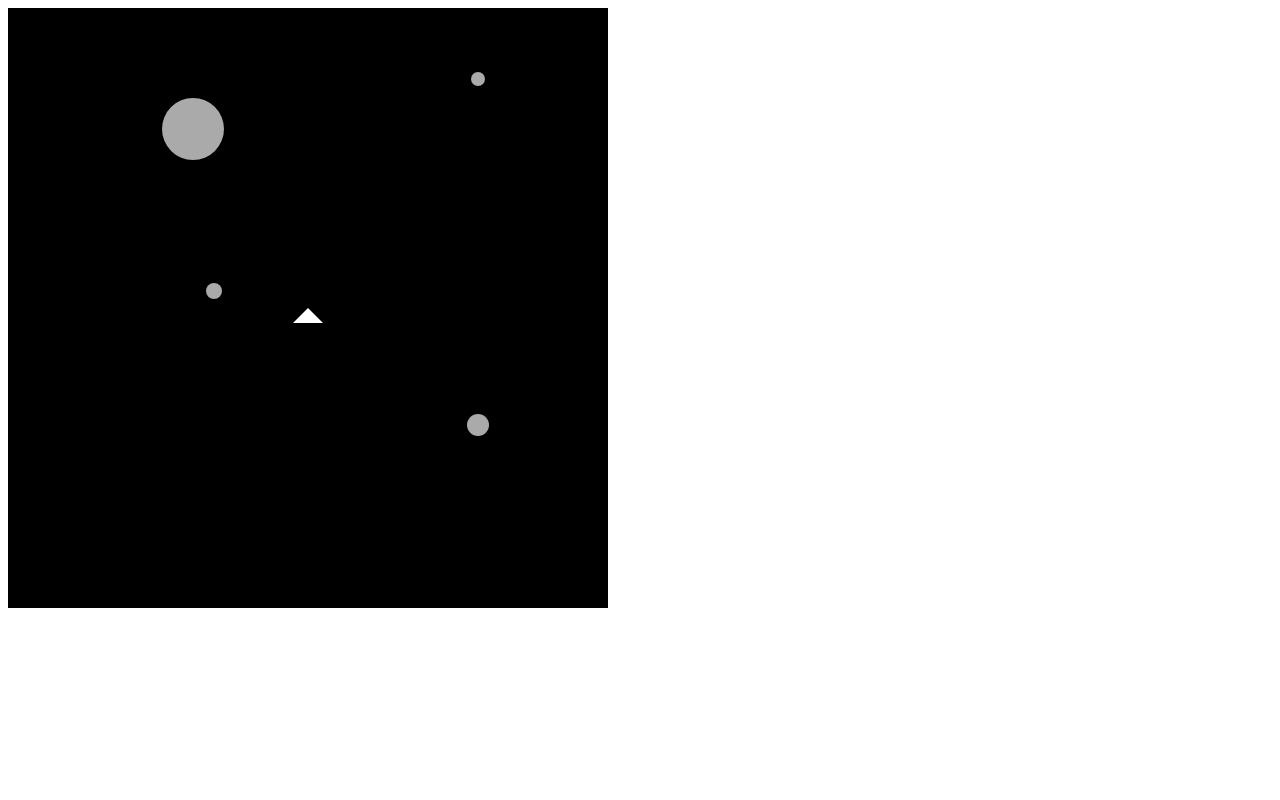
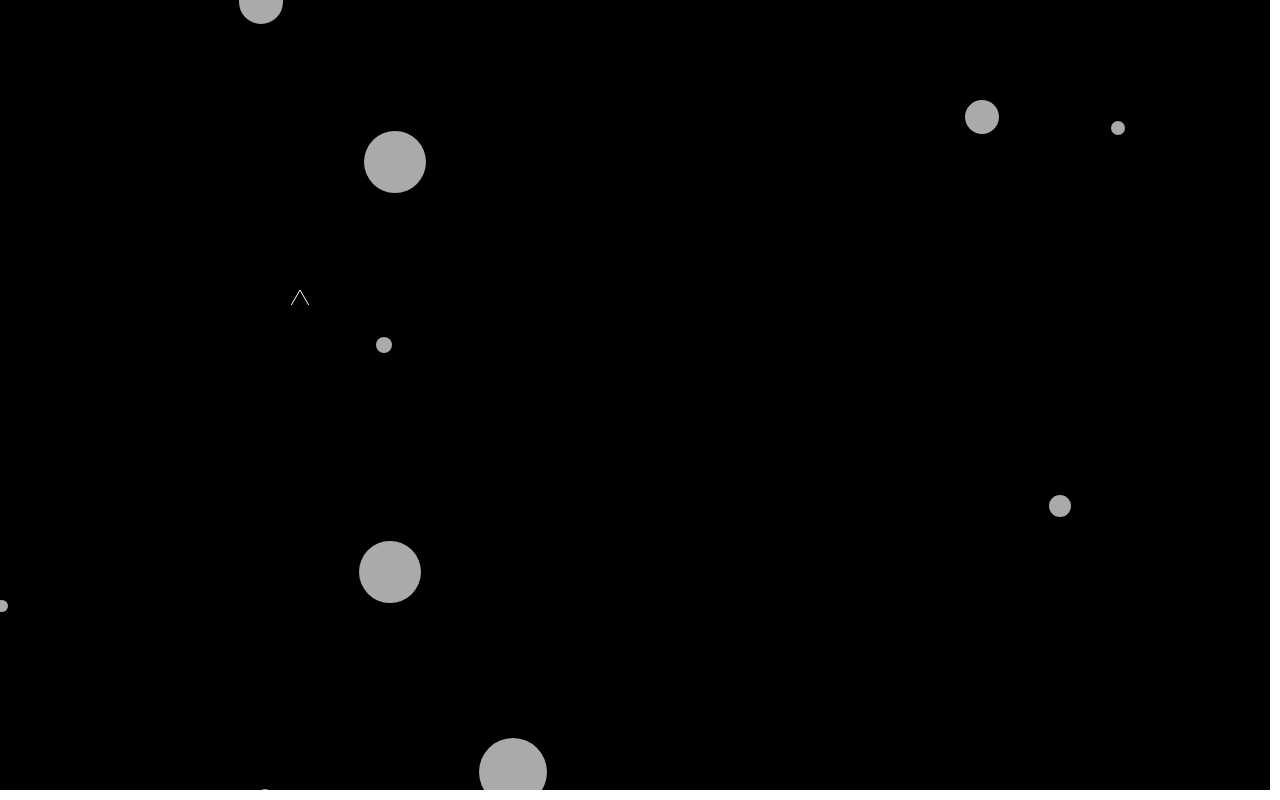
Before and after one commit to itorf/asteroidGame, a plain HTML site: page index.html in a window 1280 px wide. Drawn offline with Linux system fonts and the light colour scheme.

Commit message:
triangle ship

```diff
--- /dev/null
+++ b/asteroid.css
@@ -0,0 +1,26 @@
+/* Background */
+
+html, body, div, span, applet, object, iframe,
+h1, h2, h3, h4, h5, h6, p, blockquote, pre,
+a, abbr, acronym, address, big, cite, code,
+del, dfn, em, img, ins, kbd, q, s, samp,
+small, strike, strong, sub, sup, tt, var,
+b, u, i, center,
+dl, dt, dd, ol, ul, li,
+fieldset, form, label, legend,
+table, caption, tbody, tfoot, thead, tr, th, td,
+article, aside, canvas, details, embed,
+figure, figcaption, footer, header, hgroup,
+menu, nav, output, ruby, section, summary,
+time, mark, audio, video {
+	margin: 0;
+	padding: 0;
+	border: 0;
+	font-size: 100%;
+	font: inherit;
+	vertical-align: baseline;
+}
+
+#game-canvas {
+	margin: 0 ;
+}
--- a/index.html
+++ b/index.html
@@ -10,16 +10,19 @@
 		<script src="lib/gameView.js"></script>
 		<script src="lib/bullet.js"></script>
 		<script src="keymaster.js"></script>
+		<link rel="stylesheet" href="asteroid.css">
 	</head>
 	<body>
-		<canvas id="game-canvas" width="600" height="600" background-color="#000000"></canvas>
+		<canvas id="game-canvas" background-color="#000000"></canvas>
 
 		<script>
 			var canvasEl = document.getElementById("game-canvas");
+			canvasEl.width = window.innerWidth - 10;
+			canvasEl.height = window.innerHeight - 10;
 			var ctx = canvasEl.getContext("2d");
 
 			// make Game obj
-			var game = new Asteroids.Game();
+			var game = new Asteroids.Game(window.innerHeight, window.innerWidth);
 
 			// make GameView obj
 			var gameView = new Asteroids.GameView(game, ctx);
--- a/lib/game.js
+++ b/lib/game.js
@@ -3,13 +3,13 @@
 		window.Asteroids = {};
 	}
 
-	DIM_X = 600;
+	DIM_X = 800;
 	DIM_Y = 600;
-	NUM_ASTEROIDS = 10;
+	NUM_ASTEROIDS = 12;
 
-	var Game = Asteroids.Game = function () {
-		this.dim_x = DIM_X;
-		this.dim_y = DIM_Y;
+	var Game = Asteroids.Game = function (height, width) {
+		this.dim_x = width;
+		this.dim_y = height;
 		this.num_ast = NUM_ASTEROIDS;
 		this.asteroids = [];
 		this.ships = [];
@@ -114,9 +114,9 @@
 	};
 
 	Game.prototype.isOutOfBounds = function (pos) {
-		if (pos[0] > this.dim_y || pos[0] < 0){
+		if (pos[0] > this.dim_x || pos[0] < 0){
 			return true;
-		} else if (pos[1] > this.dim_x || pos[1] < 0) {
+		} else if (pos[1] > this.dim_y || pos[1] < 0) {
 			return true;
 		} else {
 			return false;
--- a/lib/gameView.js
+++ b/lib/gameView.js
@@ -21,16 +21,16 @@
 	GameView.prototype.bindKeyHandlers = function () {
 		var that = this;
 		key('o', function (){
-			that.ship.power([0, -1]);
+			that.ship.power(1);
 		});
 		key('l', function (){
-			that.ship.power([0, 1]);
+			that.ship.power(-1);
 		});
 		key('k', function (){
-			that.ship.power([-1, 0]);
+			that.ship.direction -= 0.5;
 		});
 		key(';', function (){
-			that.ship.power([1,0]);
+			that.ship.direction += 0.5;
 		});
 		key('m', function (){
 			that.ship.fireBullet();
--- a/lib/movingObject.js
+++ b/lib/movingObject.js
@@ -19,19 +19,43 @@
 
 	MovingObject.prototype.draw = function (ctx) {
 		if (this instanceof Asteroids.Ship){
-			ctx.fillStyle = this.color;
 
 			ctx.beginPath();
-	    ctx.moveTo(this.pos[0], this.pos[1]);
-	    ctx.lineTo(
-				(this.pos[0] + 15),
-				(this.pos[1] + 15)
+	    ctx.moveTo(
+				this.pos[0] + this.radius * Math.cos(this.direction),
+				this.pos[1] + this.radius * Math.sin(this.direction)
 			);
 	    ctx.lineTo(
-				(this.pos[0] - 15),
-				(this.pos[1] + 15)
+				this.pos[0] + this.radius * Math.cos(2 * Math.PI/3 + this.direction),
+				this.pos[1] + this.radius * Math.sin(2 * Math.PI/3 + this.direction)
 			);
-	    ctx.fill();
+			ctx.strokeStyle = this.color;
+			ctx.stroke();
+
+			// ctx.beginPath();
+// 			ctx.moveTo(
+// 				this.pos[0] + this.radius * Math.cos(2 * Math.PI/3 + this.direction),
+// 				this.pos[1] + this.radius * Math.sin(2 * Math.PI/3 + this.direction)
+// 			);
+// 			ctx.lineTo(
+// 				this.pos[0] + this.radius * Math.cos(4 * Math.PI/3 + this.direction),
+// 				this.pos[1] + this.radius * Math.sin(4 * Math.PI/3 + this.direction)
+// 			);
+// 			ctx.strokeStyle = this.color;
+// 			ctx.stroke();
+
+			ctx.beginPath();
+			ctx.moveTo(
+				this.pos[0] + this.radius * Math.cos(4 * Math.PI/3 + this.direction),
+				this.pos[1] + this.radius * Math.sin(4 * Math.PI/3 + this.direction)
+			);
+			ctx.lineTo(
+				this.pos[0] + this.radius * Math.cos(this.direction),
+				this.pos[1] + this.radius * Math.sin(this.direction)
+			);
+			ctx.strokeStyle = this.color;
+			ctx.stroke();
+
 		} else {
 			ctx.fillStyle = this.color;
 			ctx.beginPath();
@@ -54,6 +78,7 @@
 		var y = this.pos[1] + this.vel[1];
 		// this.pos = this.game.wrap([x, y]);
 		if (this.game.isOutOfBounds([x, y])) {
+			debugger
 			if (this.isWrappable) {
 				this.pos = this.game.wrap([x, y]);
 			} else {
--- a/lib/ship.js
+++ b/lib/ship.js
@@ -12,6 +12,7 @@
 		this.color = COLOR;
 		this.radius = RADIUS;
 		this.vel = [0, 0];
+		this.direction = -Math.PI/2;
 	};
 
 	Asteroids.Util.inherits.call(Ship, Asteroids.MovingObject);
@@ -22,14 +23,14 @@
 	};
 
 	Ship.prototype.power = function (impulse) {
-		var x = this.vel[0] + impulse[0];
-		var y = this.vel[1] + impulse[1];
+		var x = this.vel[0] + impulse * Math.cos(this.direction);
+		var y = this.vel[1] + impulse * Math.sin(this.direction);
 		this.vel = [x, y];
 	};
 
 	Ship.prototype.fireBullet = function () {
-		var x = (this.vel[0] * 2) + 1;
-		var y = (this.vel[1] * 2) + 1;
+		var x = (Math.cos(this.direction) * 10);
+		var y = (Math.sin(this.direction) * 10);
 		var bullet = new Asteroids.Bullet(this.pos, this.game, [x,y])
 		this.game.add(bullet);
 	};
```
